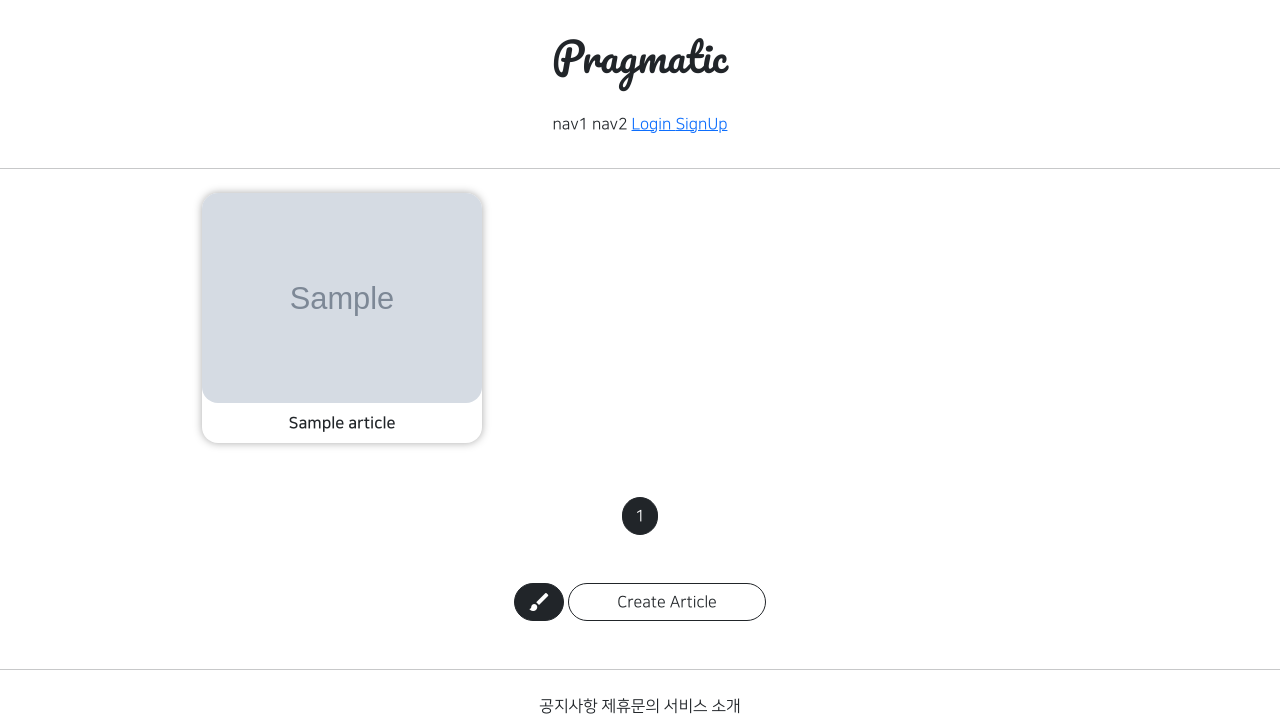
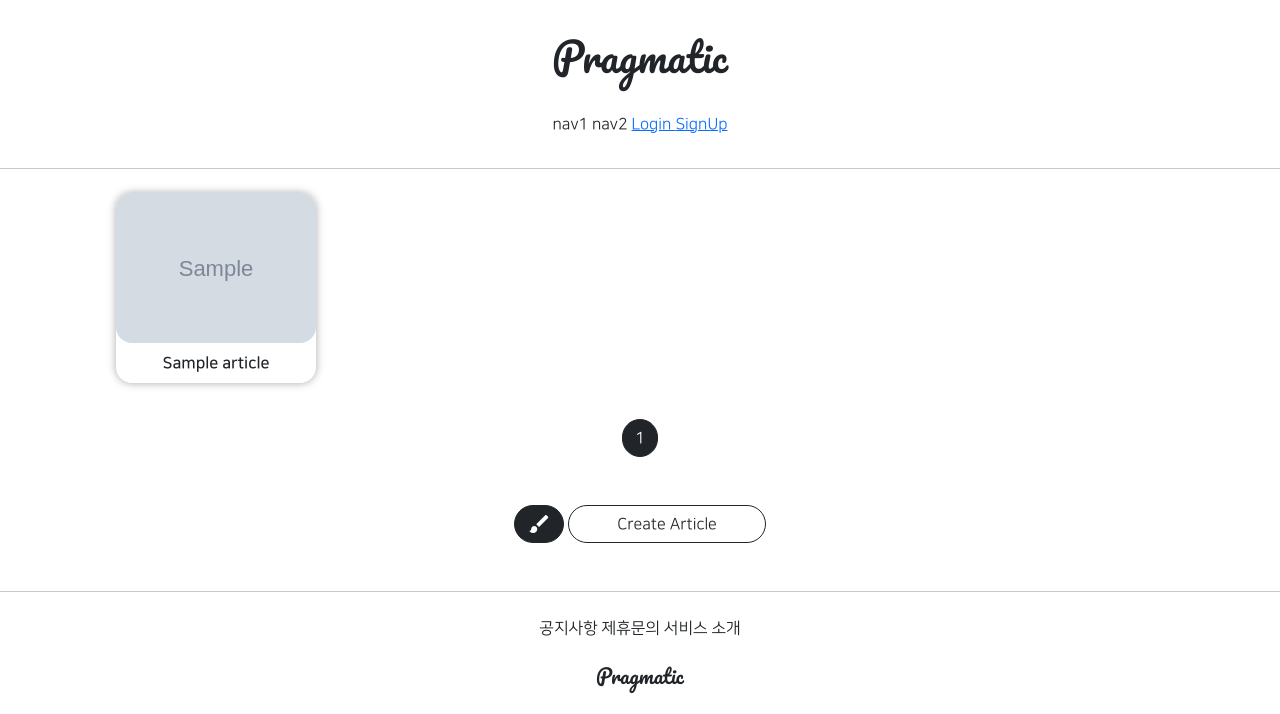
Before and after one commit to noeul1114/gis_6ban_1, a Django app: page /articles/list/ in a window 1280 px wide. Shown: the top 714 px of the page. Run offline with Django 3.2, Linux system fonts and the light colour scheme; tables that the repository leaves empty hold one stand-in row (values such as "Sample post"); grey boxes marked "Sample" are stand-in pictures; parts of the project's set-up code (start-up, migrations or seed data) failed here and were passed over; some libraries are stand-ins or nearby versions.

Commit message:
8/12 class 6ban commit 1

```diff
--- a/articleapp/templates/articleapp/list.html
+++ b/articleapp/templates/articleapp/list.html
@@ -4,8 +4,14 @@
 {% block content %}
 
     <style>
+        .container {
+            padding: 0;
+            margin: 0 auto;
+        }
+
         .container div {
-          width: 280px;
+          width: 45%;
+            max-width: 200px;
           display: flex;
           justify-content: center;
           align-items: center;
@@ -27,7 +33,7 @@
 
             <div>
                 <a href="{% url 'articleapp:detail' pk=article.pk %}">
-                    <img style="width: 280px;" src="{{ article.image.url }}" alt="">
+                    <img src="{{ article.image.url }}" alt="">
                 </a>
                 <span class="NNS_B m-2">{{ article.title }}</span>
             </div>
--- a/static/js/magicgrid.js
+++ b/static/js/magicgrid.js
@@ -277,7 +277,7 @@ MagicGrid.prototype.listen = function listen () {
 let magicGrid = new MagicGrid({
   container: '.container',
   animate: true,
-  gutter: 30,
+  gutter: 12,
   static: true,
   useMin: true
 });
```
